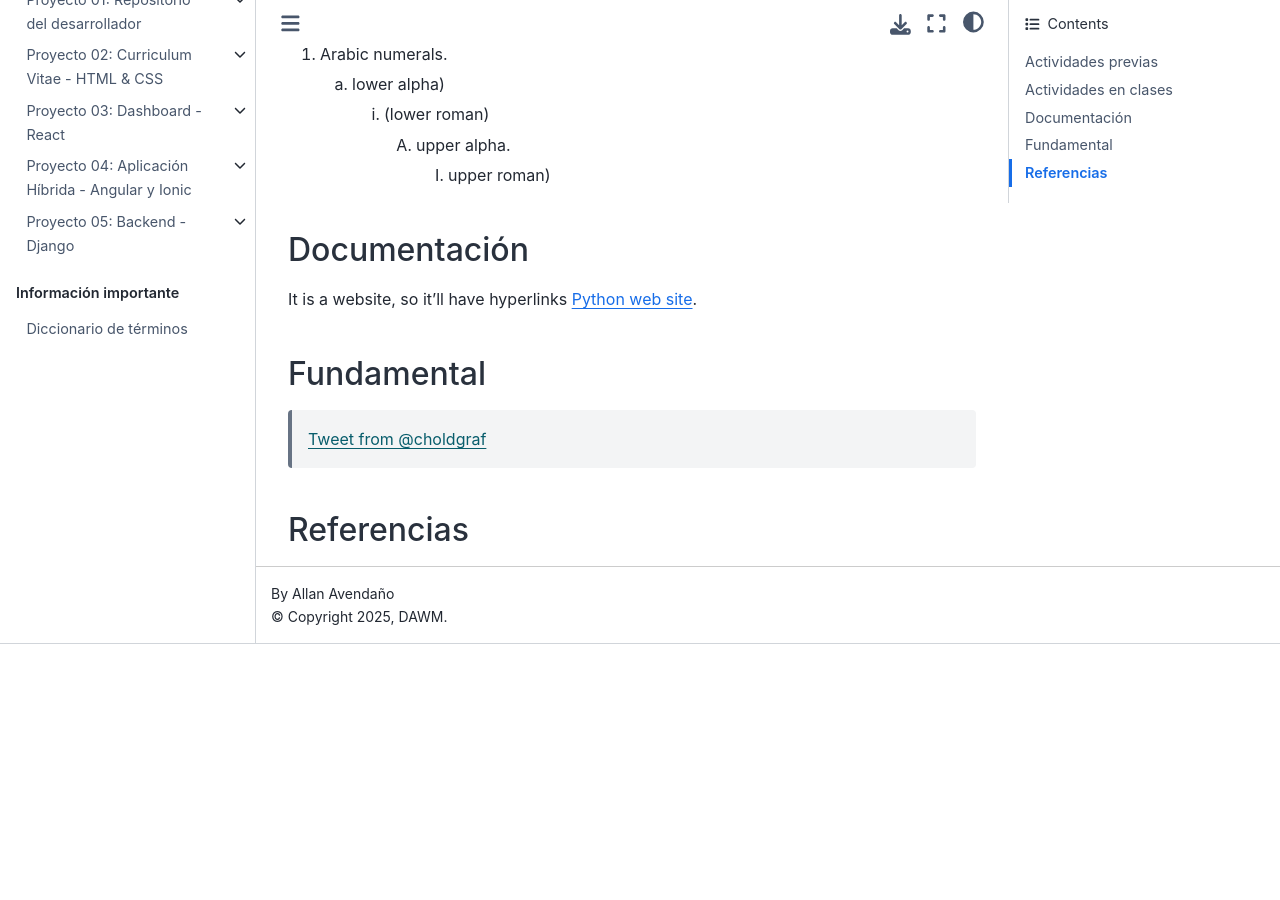
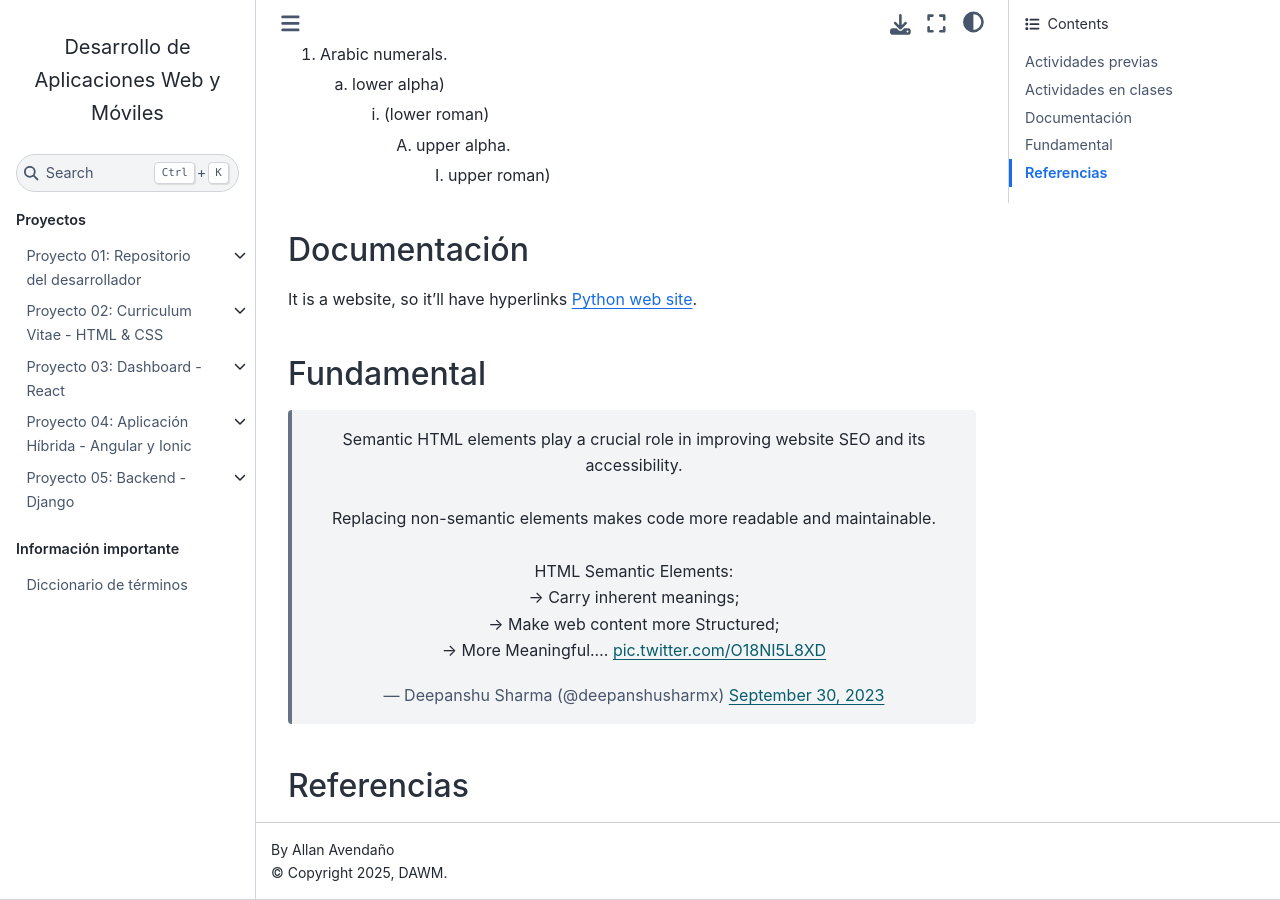
Before and after one commit to DAWMFIEC/DAWM-AI, a Sphinx documentation site: the page built from docs/source/plantillas/guia.rst, in a window 1280 px wide and 900 px high, scrolled down 691 px. Built offline with Sphinx 7.4.7 and the Sphinx Book theme 1.1.4, drawn with Linux system fonts in a browser that asks for light colours; pages that are not in the unit, such as notebooks, are missing from menus; before the commit the page ends 1335 px from its top, so only the background shows below that.

Commit message:
new tweet

```diff
--- a/docs/source/plantillas/guia.rst
+++ b/docs/source/plantillas/guia.rst
@@ -44,7 +44,7 @@ Fundamental
 
 .. raw:: html
 
-    <blockquote class="twitter-tweet"><p lang="en" dir="ltr"><a href="https://twitter.com/choldgraf/status/1564614538309390345">Tweet from @choldgraf</a></blockquote>
+    <blockquote class="twitter-tweet" data-dnt="true" align="center"><p lang="en" dir="ltr">Semantic HTML elements play a crucial role in improving website SEO and its accessibility.<br><br>Replacing non-semantic elements makes code more readable and maintainable.<br><br>HTML Semantic Elements:<br>→ Carry inherent meanings;<br>→ Make web content more Structured;<br>→ More Meaningful.… <a href="https://t.co/O18NI5L8XD">pic.twitter.com/O18NI5L8XD</a></p>&mdash; Deepanshu Sharma (@deepanshusharmx) <a href="https://twitter.com/deepanshusharmx/status/1708118904391053714?ref_src=twsrc%5Etfw">September 30, 2023</a></blockquote>
 
 Referencias
 ===========
```
